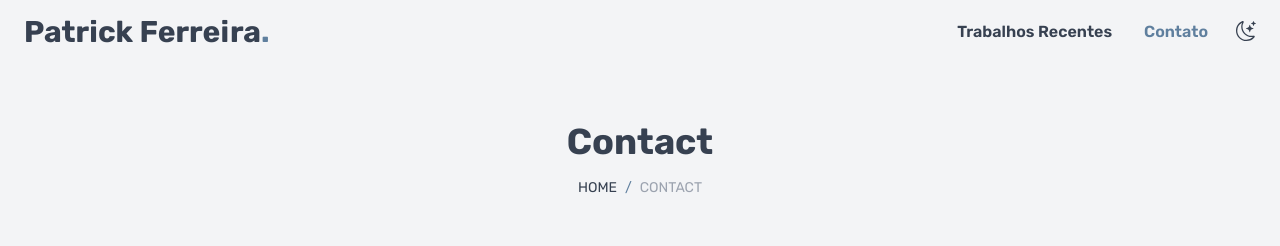
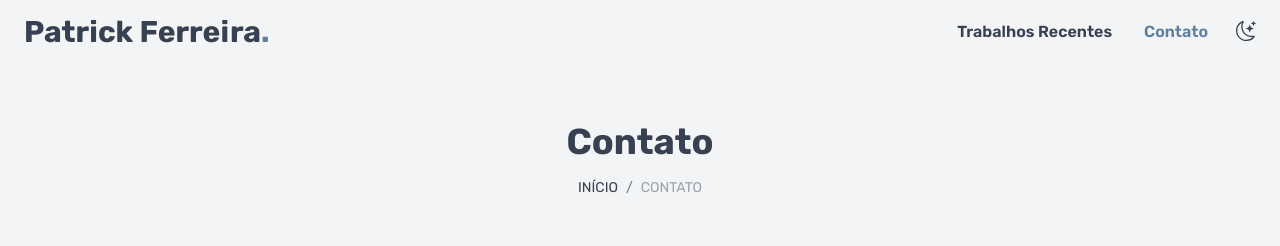
Before and after one commit to patrickkdev/Portfolio-Website, a Next.js app: page /contact in a window 1280 px wide. Shown: the top 246 px of the page. Built offline with nearby package versions, Linux system fonts and the light colour scheme.

Commit message:
translate breadcrumb labels to portuguese in blog and contact pages

```diff
--- a/src/pages/blog/index.tsx
+++ b/src/pages/blog/index.tsx
@@ -9,7 +9,7 @@ const Blog = () => {
     <AppLayout title="Blog">
       <PageTitle
         breadcrumb={[
-          { label: 'Home', path: '/' },
+          { label: 'Início', path: '/' },
           { label: 'Blog', path: '' },
         ]}
       >
--- a/src/pages/contact.tsx
+++ b/src/pages/contact.tsx
@@ -14,11 +14,11 @@ const Contact = (props: Props) => {
     <AppLayout title="contact">
       <PageTitle
         breadcrumb={[
-          { label: 'Home', path: '/' },
-          { label: 'Contact', path: '' },
+          { label: 'Início', path: '/' },
+          { label: 'Contato', path: '' },
         ]}
       >
-        Contact
+        Contato
       </PageTitle>
       <div className="container py-10">
         <div className="grid gap-6 md:grid-cols-3">
```
